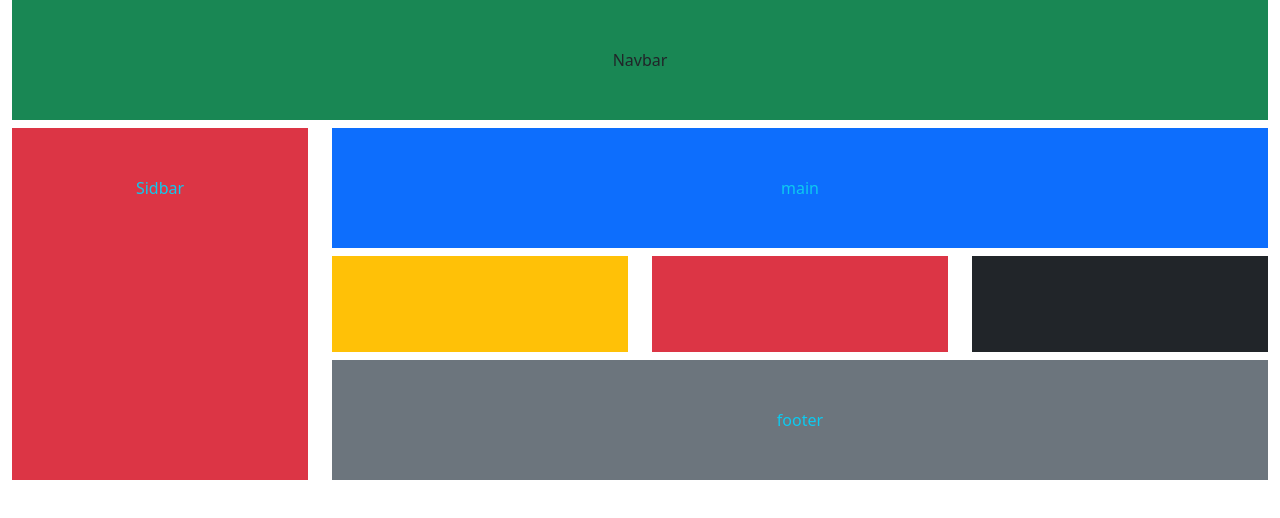
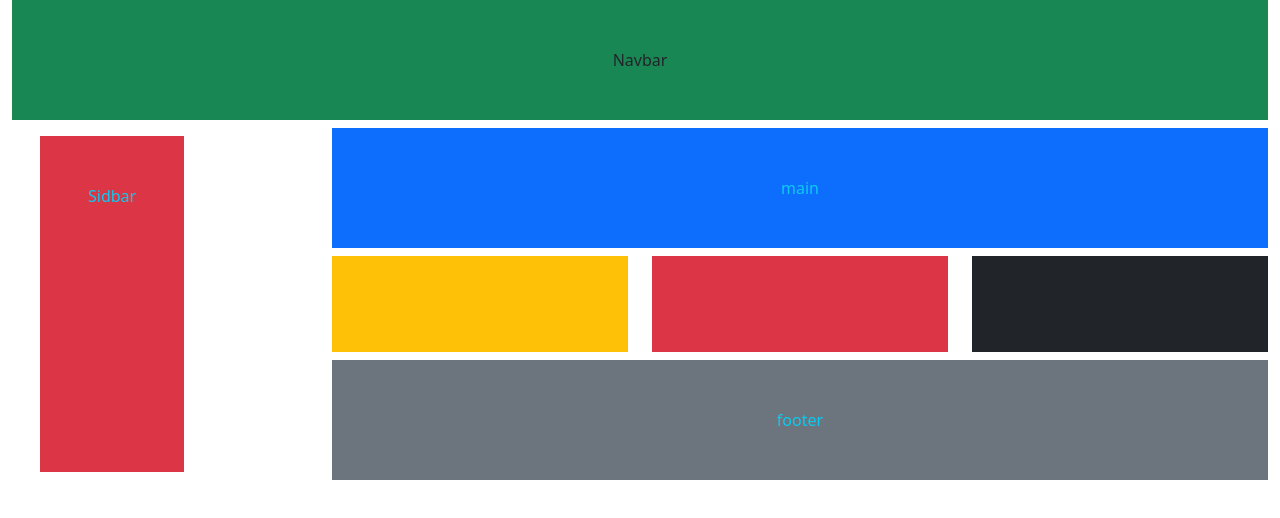
Before and after one commit to sindysirabonang821/tache-boostrap3, a plain HTML site: page index.html in a window 1280 px wide. Drawn offline with nearby package versions, Linux system fonts and the light colour scheme.

Commit message:
first commit

```diff
--- a/index.html
+++ b/index.html
@@ -12,9 +12,22 @@
             <div class="bg-success p-5 text-center ">Navbar</div>
         </div>
         <div class="my-2">
-            <div class="row">
-                <div class="col-sm-12 col-md-6 col-lg-3">
+            <div class="row gy-5">
+                <div class="col-sm-12 col-md-6 col-lg-3 ">
+                    <nav class="navbar navbar-expand-lg navbar-light h-100 w-100 ">
+                        <div class="container-fluid h-100">
+                          <a class="navbar-brand" href="#"></a>
+                          <button class="navbar-toggler" type="button" data-bs-toggle="collapse" data-bs-target="#navbarNavAltMarkup" aria-controls="navbarNavAltMarkup" aria-expanded="false" aria-label="Toggle navigation">
+                            <span class="navbar-toggler-icon"></span>
+                          </button>
+                          <div class="collapse navbar-collapse h-100 w-50" id="navbarNavAltMarkup">
+                            <div class="navbar-nav h-100 w-100">
                     <div class="bg-danger p-5 h-100 text-info text-center">Sidbar</div>
+
+                            </div>
+                          </div>
+                        </div>
+                      </nav>
                 </div>
                 <div class="col-sm-12 col-md-6 col-lg-9 ">
                     <div class="bg-primary p-5 text-info text-center">main</div>
@@ -36,5 +49,6 @@
             </div>
         </div>
     </div>
+    <script src="https://cdn.jsdelivr.net/npm/bootstrap@5.3.3/dist/js/bootstrap.bundle.min.js" integrity="sha384-YvpcrYf0tY3lHB60NNkmXc5s9fDVZLESaAA55NDzOxhy9GkcIdslK1eN7N6jIeHz" crossorigin="anonymous"></script>
 </body>
 </html>
```
